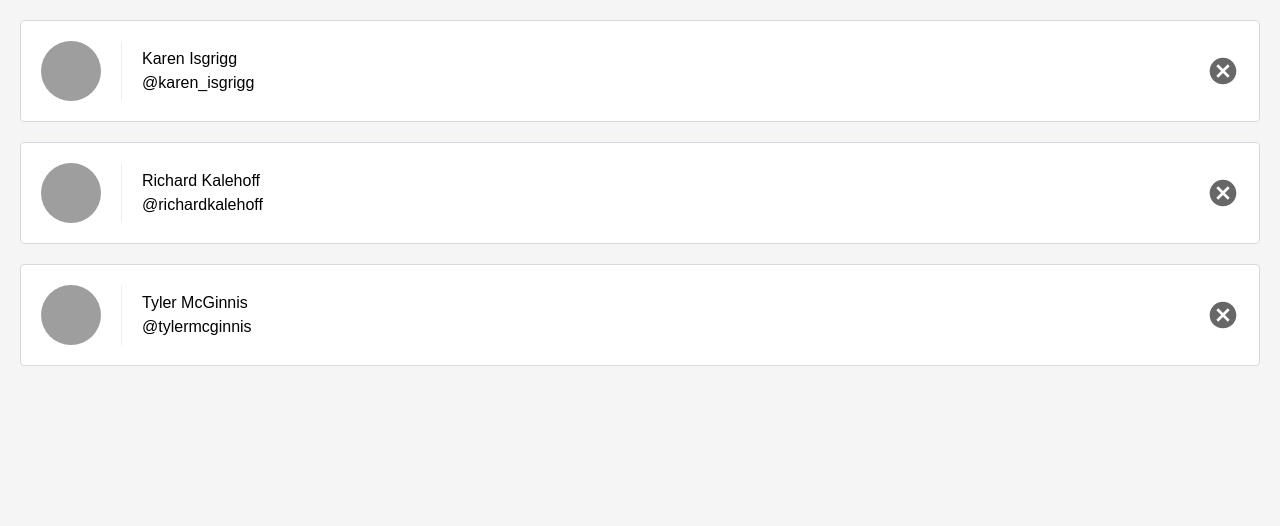
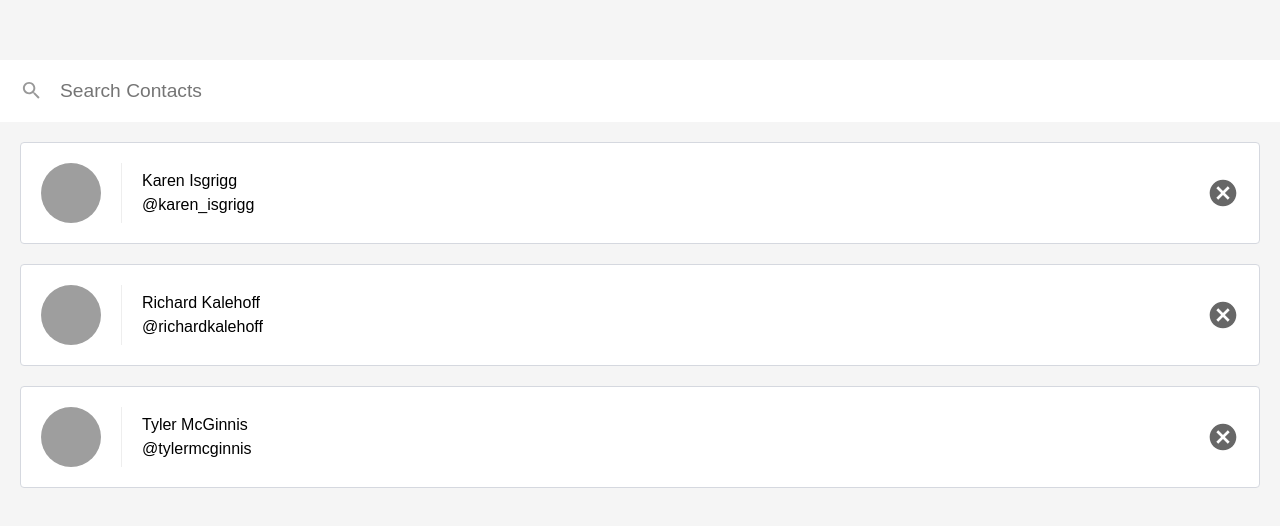
Before and after one commit to RikeshThapa/reactnd-contacts-app, a React (Create React App) app in the folder reactnd-contacts-app/: page / in a window 1280 px wide. Shown: the top 526 px of the page. Built offline with nearby package versions, Linux system fonts and the light colour scheme.

Commit message:
Adding query search input field to search through the contacts and also updateQuery function to handle the input value change

```diff
--- a/reactnd-contacts-app/package.json
+++ b/reactnd-contacts-app/package.json
@@ -4,10 +4,10 @@
   "private": true,
   "dependencies": {
     "form-serialize": "^0.7.2",
-    "prop-types": "^15.6.2",
+    "prop-types": "^15.7.2",
     "react": "^16.6.3",
+    "react-dom": "^16.6.3",
     "react-router-dom": "^4.3.1",
-    "react-dom": "^16.6.3",
     "react-scripts": "2.1.1"
   },
   "scripts": {
--- a/reactnd-contacts-app/src/App.js
+++ b/reactnd-contacts-app/src/App.js
@@ -36,7 +36,8 @@
   render() {
     return (
       <div>
-        <ListContacts contacts={this.state.contacts}  onDeleteContact={this.deleteContact}/>
+        <ListContacts
+          contacts={this.state.contacts}  onDeleteContact={this.deleteContact}/>
       </div>
     );
   }
--- a/reactnd-contacts-app/src/ListContacts.js
+++ b/reactnd-contacts-app/src/ListContacts.js
@@ -1,9 +1,36 @@
-import React from 'react';
+import React, { Component } from 'react';
+import PropTypes from 'prop-types';
 
-const ListContacts = props => {
+class ListContacts extends Component {
+    static propTypes = {
+        contacts: PropTypes.array.isRequired,
+        onDeleteContact: PropTypes.func.isRequired,
+    }
+
+    state = {
+        query: ''
+    }
+
+    updateQuery = (query) => {
+        this.setState( () => ({
+            query: query.trim()
+        }))
+    }
+
+    render() {
         return (
+            <div className='list-contacts'>
+                <div className='lsit-contacts-top'>
+                    <input
+                        className = 'search-contacts'
+                        type = 'text'
+                        placeholder = 'Search Contacts'
+                        value = {this.state.query}
+                        onChange = {(event) => this.updateQuery(event.target.value)}
+                        />
+                </div>
                 <ol className='contact-list'>
-            {props.contacts.map( contact => (
+                    {this.props.contacts.map( contact => (
                             <li key={ contact.id } className='contact-list-item'>
                                 <div
                                     className='contact-avatar'
@@ -16,13 +43,15 @@
                                     </div>
                                     <button
                                         className='contact-remove'
-                                onClick= {() => props.onDeleteContact(contact)}>
+                                        onClick= {() => this.props.onDeleteContact(contact)}>
                                         Remove
                                     </button>
                             </li>
                         ))}
                 </ol>
+            </div>
         )
+    }
 }
 
 
```
Also changed, not shown: 1 other file (tests, documents, lock files or other folders). Lines whose indentation alone changed are shown as unchanged.
